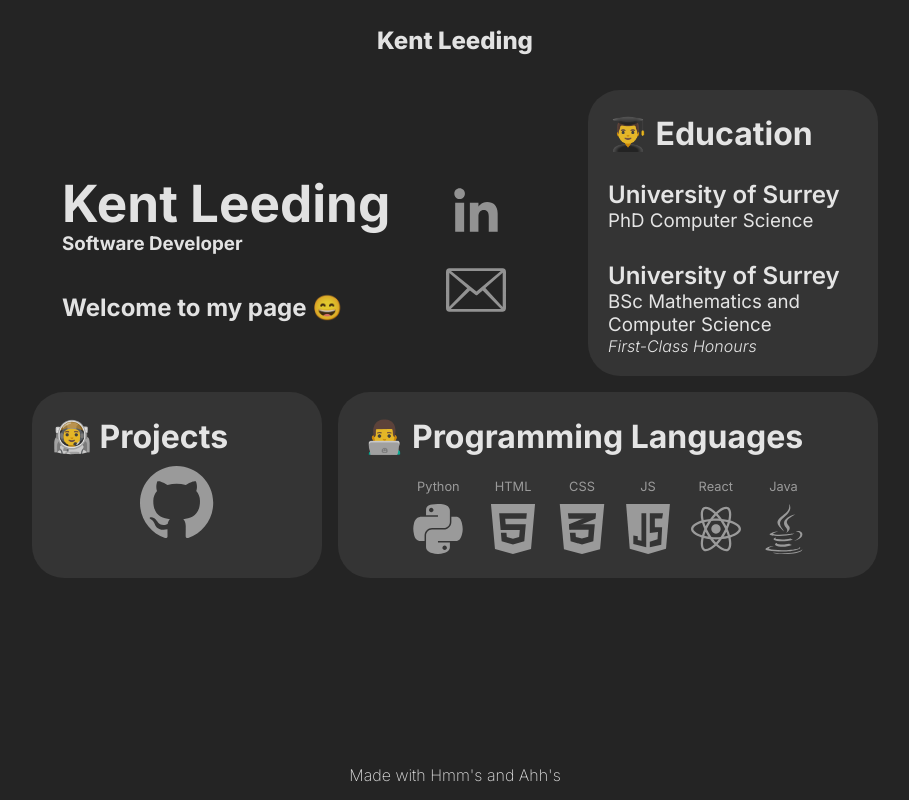
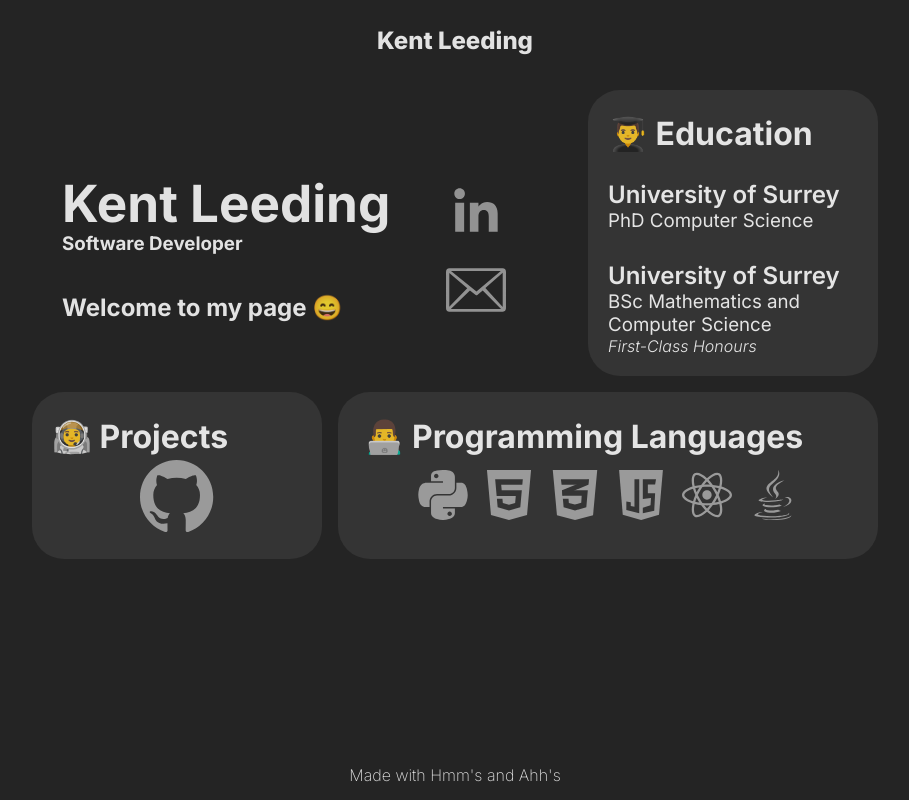
Before and after one commit to kleeding/kleeding.github.io, a React (Vite) app: page / in a window 1280 px wide. Shown: the whole page, without its empty margins (185-1094 px from the left). Built offline with nearby package versions, Linux system fonts and the light colour scheme.

Commit message:
hover skills css

```diff
--- a/src/App.css
+++ b/src/App.css
@@ -30,8 +30,14 @@
   align-self: flex-start;
 }
 
+.section-icon {
+  font-size: 2rem;
+  margin: 0.2em 0 0 0;
+  align-self: flex-start;
+  z-index: 1;
+}
+
 .section-title {
-  width: 100%;
   font-size: 2rem;
   margin: 0.2em 0 0 0;
   align-self: flex-start;
--- a/src/components/Skills/Skills.css
+++ b/src/components/Skills/Skills.css
@@ -17,12 +17,16 @@
 
 .skill-entry {
   display: flex;
-  flex-direction: column;
+  flex-direction: column-reverse;
   align-items: center;
 }
 
+.skill-icon:hover + #skill-name {
+  color: rgba(255, 255, 255, 0.5);
+}
+
 .skill-name {
-  color: rgba(255, 255, 255, 0.5);
+  color: #343434;
   margin: 0.75em;
   font-size: 0.8rem;
   font-weight: 400;
--- a/src/components/Skills/Skills.jsx
+++ b/src/components/Skills/Skills.jsx
@@ -11,7 +11,6 @@ import './Skills.css'
 function Skill(props) {
     return (
         <span className='skill-entry'>
-            <h6 className='skill-name'>{props.name}</h6>
             <Icon svg={props.svg} />
         </span>
     )
```
